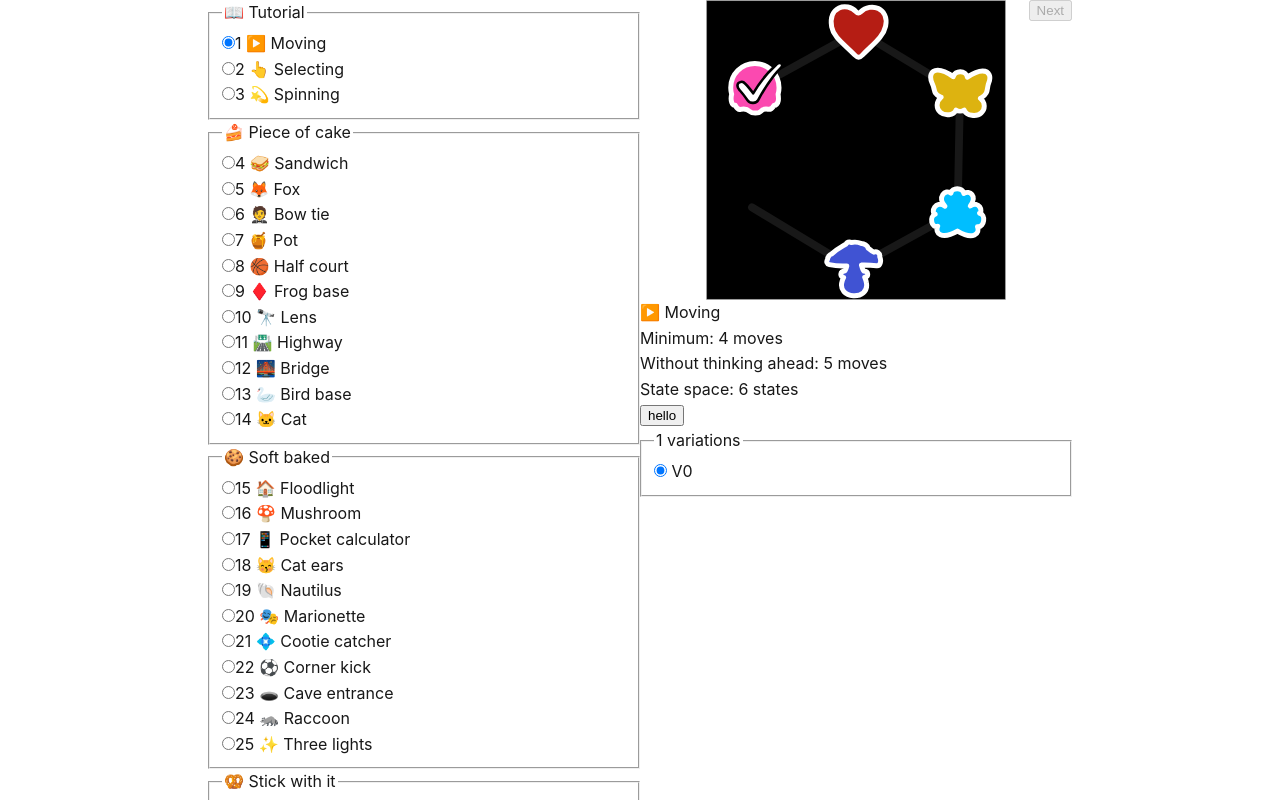
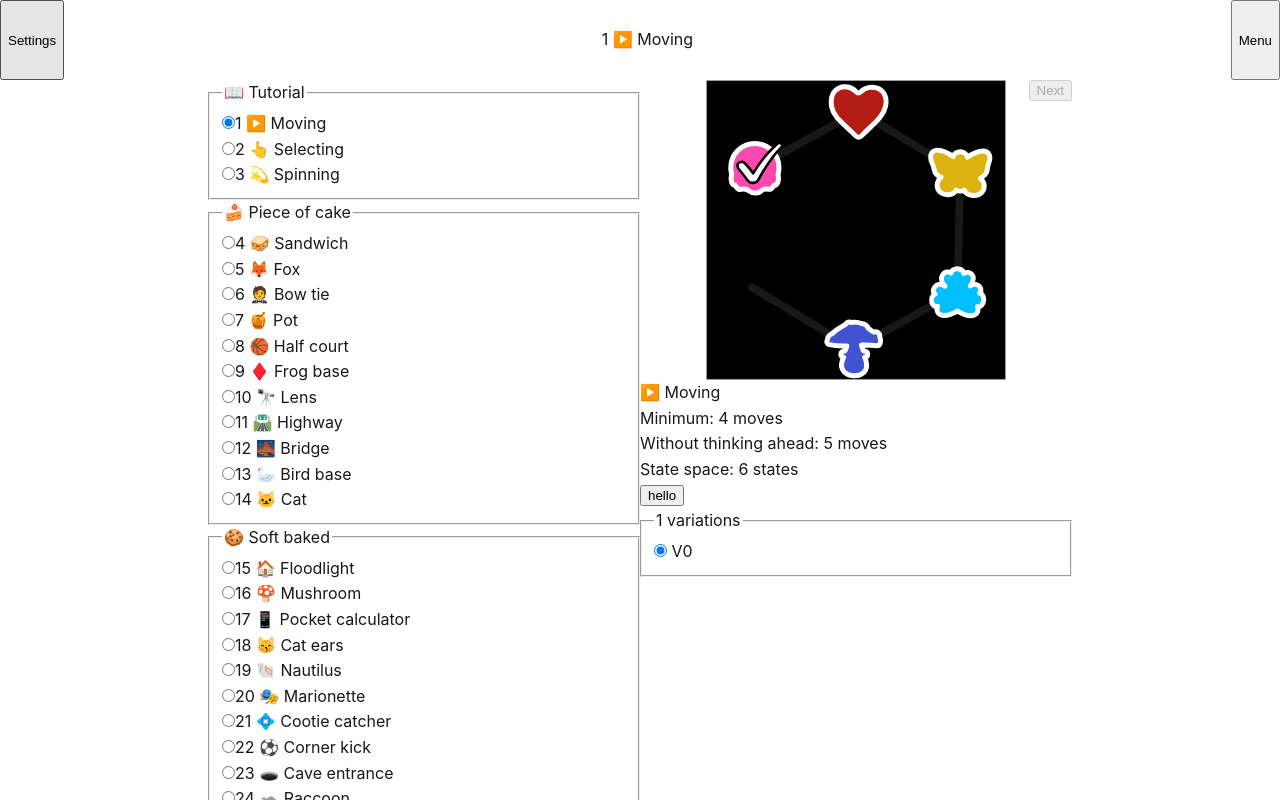
Before and after one commit to evashort/bead-puzzle, a Vue app: page / in a window 1280 px wide. Built offline with nearby package versions, Linux system fonts and the light colour scheme.

Commit message:
add header with buttons

```diff
--- a/src/App.vue
+++ b/src/App.vue
@@ -3,8 +3,13 @@ import Switcher from './components/Switcher.vue';
 </script>
 
 <template>
-  <div style="height: 100vh;">
-    <Switcher/>
+  <div style="display: flex; justify-content: space-between; align-items: center;">
+    <button style="height: 5rem">Settings</button>
+    1 ▶️ Moving
+    <button style="height: 5rem">Menu</button>
+  </div>
+  <div style="height: calc(100vh - 5rem);">
+    <Switcher headerHeight="5rem"/>
   </div>
 </template>
 
--- a/src/components/Switcher.vue
+++ b/src/components/Switcher.vue
@@ -33,6 +33,7 @@ export default {
     }
   },
   props: {
+    headerHeight: String,
   },
   computed: {
     graph() {
@@ -122,7 +123,7 @@ export default {
 </script>
 
 <template>
-  <div :class="{switcher: true, small: !gameFocused}" @focusin.native="onFocus" >
+  <div :class="{switcher: true, small: !gameFocused}" @focusin.native="onFocus" :style="{'--header-height': headerHeight}">
     <div class="levels">
       <fieldset v-for="group in groups">
         <legend>{{group.name}}</legend>
@@ -157,7 +158,7 @@ export default {
       <button
         id="nextButton"
         @click="nextLevel"
-        :class="{next: true, tutorial: instructions}"
+        :class="{next: true}"
         :disabled="!graph.won || graphIndex >= graphs.length - 1"
       >
         Next{{graph.won && graphIndex < graphs.length - 1 ? `: Level ${graphIndex + 2} ${graphs[graphIndex + 1].name}` : ''}}
@@ -195,9 +196,9 @@ export default {
 <style scoped>
 .switcher {
   display: grid;
-  grid-template-columns: minmax(17rem, 1fr) minmax(27rem, min(100vh - 0rem, 40rem)) minmax(17rem, 1fr);
+  grid-template-columns: minmax(17rem, 1fr) minmax(27rem, min(100vh - var(--header-height), 40rem)) minmax(17rem, 1fr);
   grid-template-rows: minmax(27rem, 1fr);
-  max-width: calc(clamp(27rem, 100vh - 0rem, 40rem) + 2 * 27rem);
+  max-width: calc(clamp(27rem, 100vh - var(--header-height), 40rem) + 2 * 27rem);
   width: 100%;
   height: 100%;
   margin: auto;
@@ -235,11 +236,7 @@ export default {
 }
 .next {
   grid-area: next;
-  height: 5rem;
-  margin-top: -5rem;
-}
-.next.tutorial {
-  margin-top: 0;
+  height: var(--header-height);
 }
 .small .next {
   position: absolute;
```
